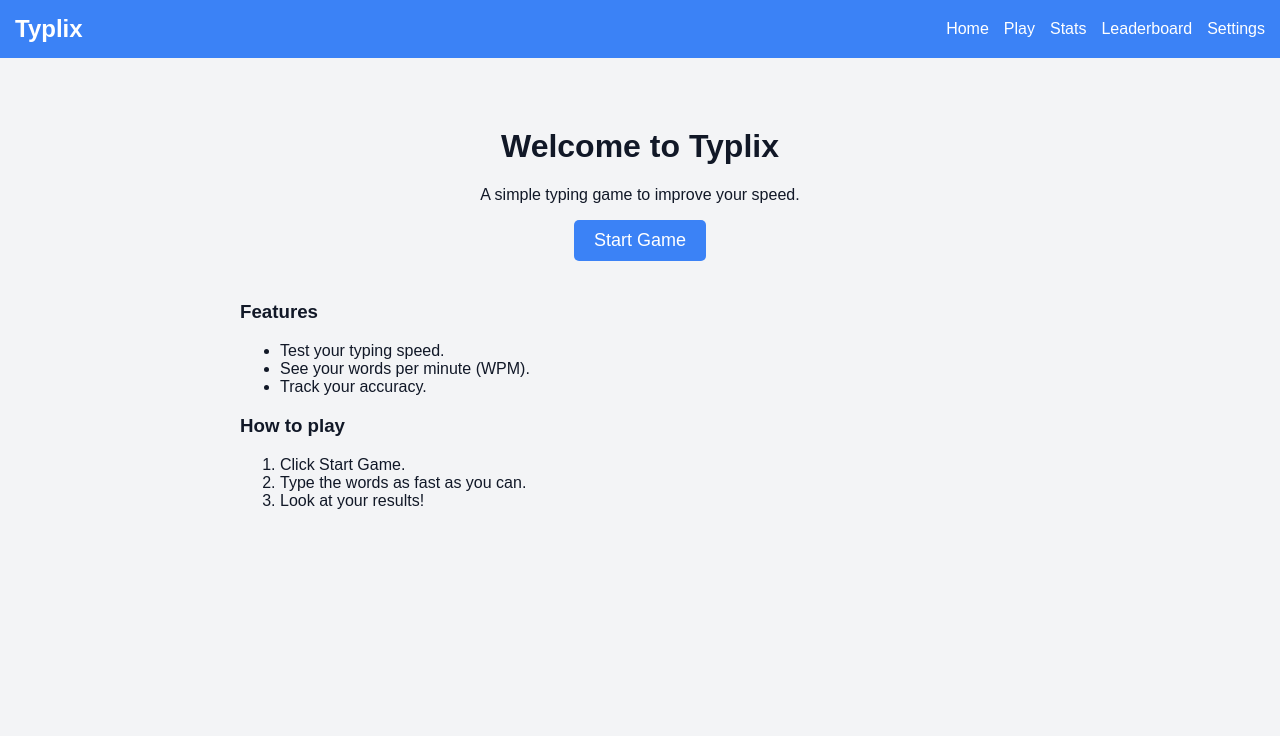
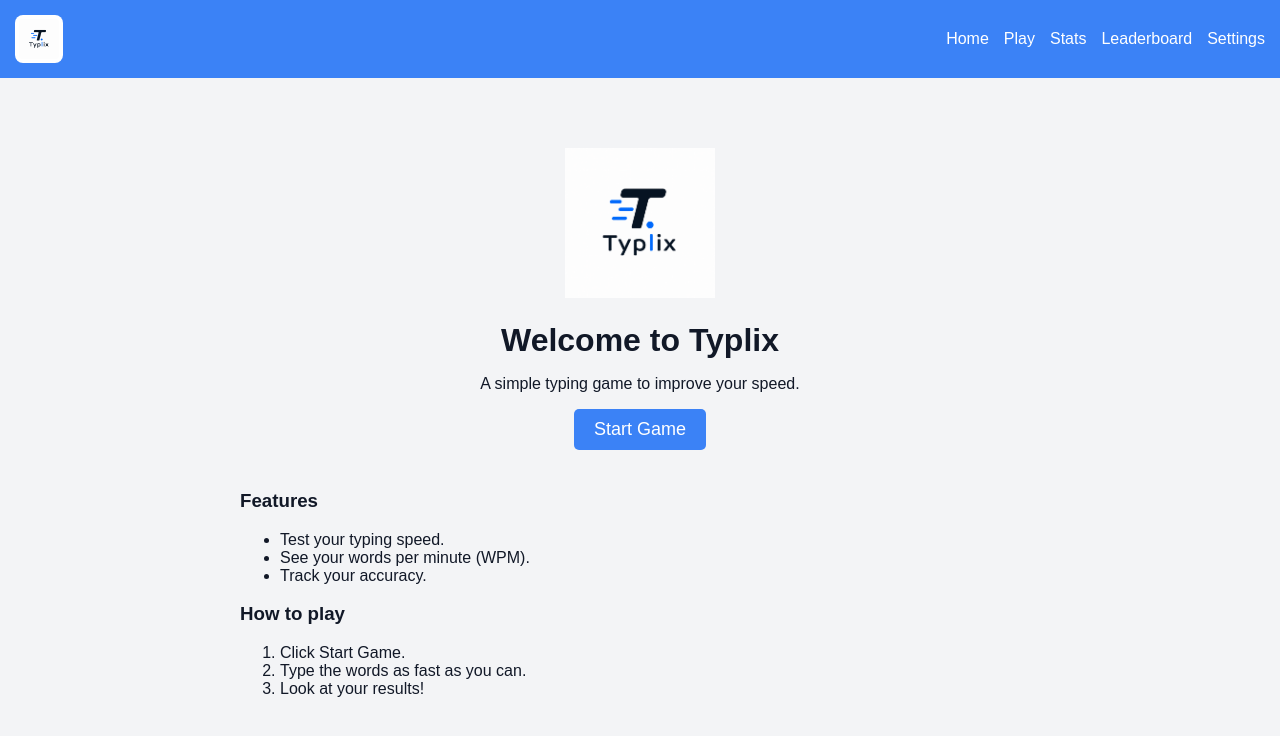
Before and after one commit to premsagarpandey/Typing-Game, a React (Vite) app: page / in a window 1280 px wide. Shown: the top 736 px of the page. Built offline with nearby package versions, Linux system fonts and the light colour scheme.

Commit message:
Add Typlix logo

```diff
--- a/src/components/layout/Navbar.tsx
+++ b/src/components/layout/Navbar.tsx
@@ -4,7 +4,9 @@ import { Link } from 'react-router-dom';
 export default function Navbar() {
   return (
     <nav style={{ background: '#3b82f6', padding: '15px', color: 'white', display: 'flex', justifyContent: 'space-between', alignItems: 'center' }}>
-      <h2 style={{ margin: 0 }}>Typlix</h2>
+      <Link to="/" style={{ display: 'flex', alignItems: 'center', textDecoration: 'none' }}>
+        <img src="/logo.png" alt="Typlix Logo" style={{ height: '40px', background: 'white', padding: '4px', borderRadius: '8px' }} />
+      </Link>
 
       <div style={{ display: 'flex', gap: '15px' }}>
         <Link to="/" style={{ color: 'white', textDecoration: 'none' }}>Home</Link>
--- a/src/pages/Home.tsx
+++ b/src/pages/Home.tsx
@@ -6,7 +6,8 @@ export default function Home() {
 
   return (
     <div style={{ textAlign: 'center', marginTop: '50px' }}>
-      <h1>Welcome to Typlix</h1>
+      <img src="/logo.png" alt="Typlix Logo" style={{ width: '150px', marginBottom: '20px' }} />
+      <h1 style={{ margin: 0 }}>Welcome to Typlix</h1>
       <p>A simple typing game to improve your speed.</p>
 
       <button
```
Also changed, not shown: public/logo.png (added), public/logo.svg (added).
